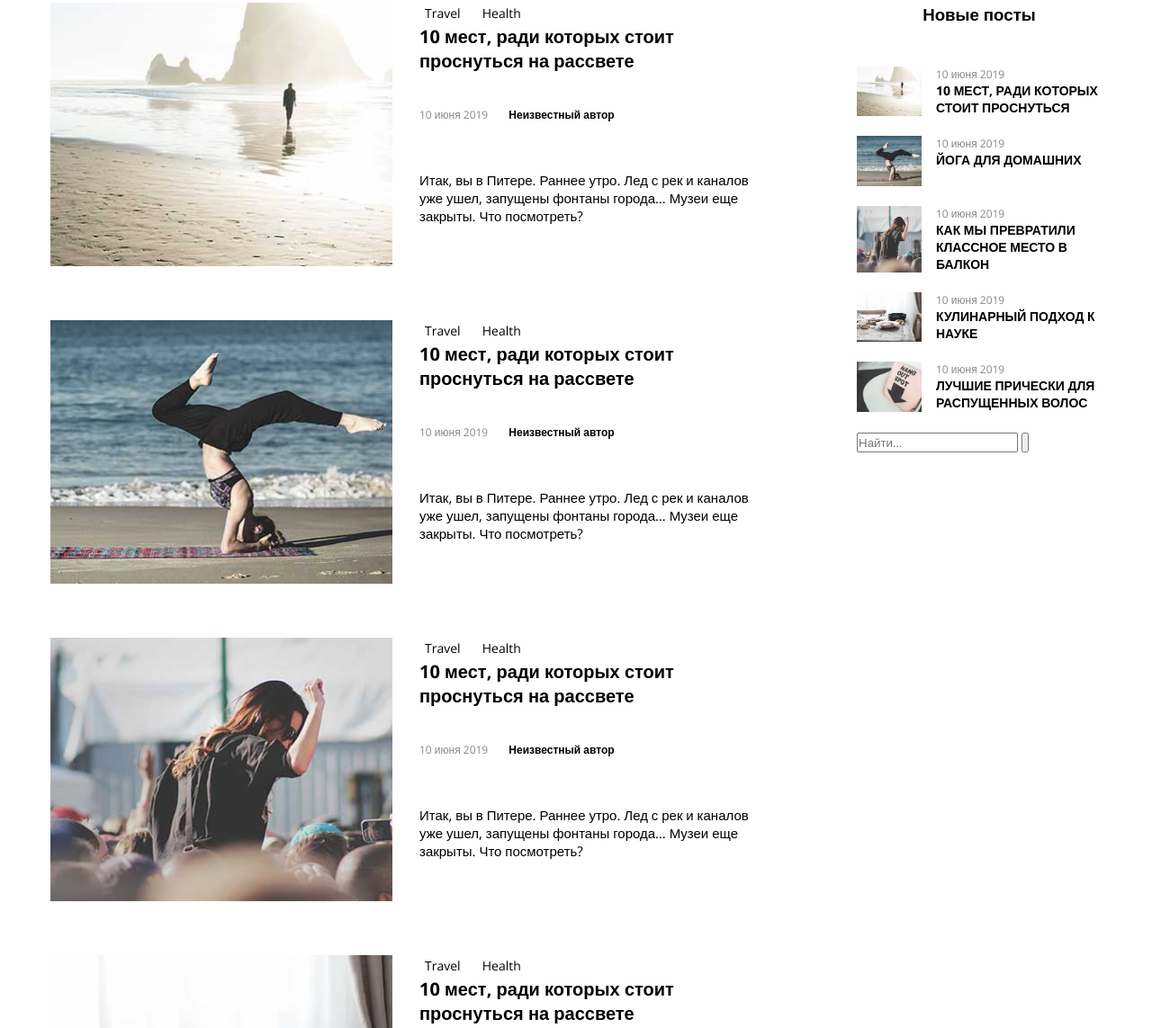
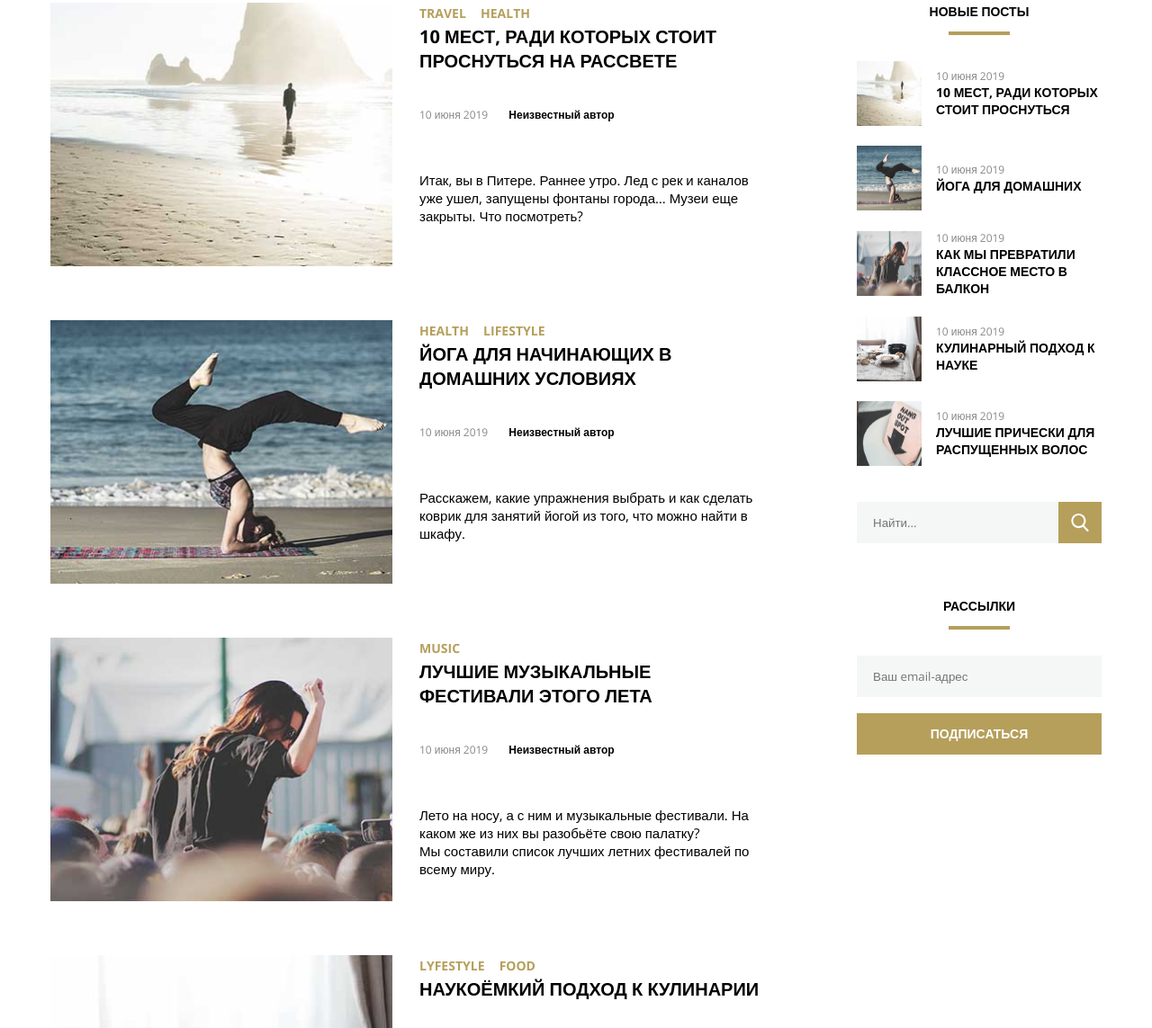
Before and after one commit to Muxa413/DIPLOM_HTML-CSS_Netlog, a plain HTML site: page index.html in a window 1280 px wide. Shown: the part 555-1698 px from the top of the page at 90% size. Drawn offline with nearby package versions, Linux system fonts and the light colour scheme.

Commit message:
6) Add Form Aside and Minor Fixed

```diff
--- a/css/style.css
+++ b/css/style.css
@@ -79,9 +79,9 @@ a {
 
 .header_link:hover,
 .post_nav li:hover {
-  border-radius: 2px;
-  background-color: #0f0d0e;
-  color: #b59f5b;
+  color: #000;
+  text-decoration: underline;
+  text-decoration-thickness: 3px;
 }
 
 .header_link:last-child {
@@ -138,13 +138,17 @@ a {
 
 .post_nav li {
   display: inline-block;
+  font-weight: bold;
+  text-transform: uppercase;
+  color: #b59f5b;
   font-size: 14px;
   line-height: 24px;
-  padding: 0 6px;
-  margin-right: 8px;
+  margin-right: 12px;
 }
 
 .post_header h2 {
+  font-weight: bold;
+  text-transform: uppercase;
   font-size: 20px;
   margin-bottom: 38px;
 }
@@ -167,18 +171,32 @@ a {
 
 
 
-/*ASIDE*/
+/*ASIDE_Link*/
 .aside {
   width: 272px;
 }
 
 .aside h3 {
+  font-size: 14px;
   text-align: center;
+  text-transform: uppercase;
+  position: relative;
   margin-bottom: 46px;
 }
 
-.aside_post {
+.aside h3::before {
+  position: absolute;
+  content: "";
+  background-color: #b59f5b;
+  height: 4px;
+  top: 32px;
+  left: 102px;
+  right: 102px;
+}
+
+.aside_link {
   display: flex;
+  align-items: center;
   font-size: 12px;
   margin-bottom: 22px;
 }
@@ -186,17 +204,61 @@ a {
 .aside_img {
   display: block;
   width: 72px;
+  height: 72px;
+  margin-right: 16px;
 }
 
-.aside_content {
-  margin-left: 16px;
-}
-
-.aside_content h4 {
+.aside h4 {
   font-size: 14px;
   text-transform: uppercase;
 }
 
+/*ASIDE_Form*/
+.aside_form {
+  display: flex;
+  font-size: 13px;
+  margin-top: 40px;
+  margin-bottom: 60px;
+}
+
+.aside_form > .text {
+  height: 46px;
+  border: none;
+  background-color: #f4f7f6;
+  padding: 0 18px;
+  flex: 1 0 auto;
+}
+
+.aside_form > .button {
+  height: 46px;
+  width: 48px;
+  flex: 0 0 auto;
+  border: none;
+  background-image: url(../img/search.svg);
+  background-repeat: no-repeat;
+  background-size: 20px;
+  background-position: center center;
+  background-color: #b59f5b;
+  cursor: pointer;
+}
+
+.form_m {
+  flex-direction: column;
+}
+
+.form_m > .text {
+  width: 100%;
+  margin-bottom: 18px;
+}
+
+.form_m > .button {
+  width: 100%;
+  background-image: none;
+  color: #fff;
+  font-size: 14px;
+  font-weight: bold;
+  text-transform: uppercase;
+}
 
 
 /*FOOTER*/
--- a/index.html
+++ b/index.html
@@ -72,13 +72,13 @@
           <div class="post_content">
             <nav>
               <ul class="post_nav">
-                <li><a href="#">Travel</a></li>
                 <li><a href="#">Health</a></li>
+                <li><a href="#">lifestyle</a></li>
               </ul>
             </nav>
             <div class="post_header">
               <h2>
-                10 мест, ради которых стоит проснуться на рассвете
+                Йога для начинающих в домашних условиях
               </h2>
               <p class="post_data">
                 10 июня 2019
@@ -87,7 +87,7 @@
             </div>
             <div class="post_text">
               <p>
-                Итак, вы в Питере. Раннее утро. Лед с рек и каналов уже ушел, запущены фонтаны города… Музеи еще закрыты. Что посмотреть?
+                Расскажем, какие упражнения выбрать и как сделать коврик для занятий йогой из того, что можно найти в шкафу.
               </p>
             </div>
           </div>
@@ -97,13 +97,12 @@
           <div class="post_content">
             <nav>
               <ul class="post_nav">
-                <li><a href="#">Travel</a></li>
-                <li><a href="#">Health</a></li>
+                <li><a href="#">Music</a></li>
               </ul>
             </nav>
             <div class="post_header">
               <h2>
-                10 мест, ради которых стоит проснуться на рассвете
+                Лучшие музыкальные фестивали этого лета
               </h2>
               <p class="post_data">
                 10 июня 2019
@@ -112,7 +111,10 @@
             </div>
             <div class="post_text">
               <p>
-                Итак, вы в Питере. Раннее утро. Лед с рек и каналов уже ушел, запущены фонтаны города… Музеи еще закрыты. Что посмотреть?
+                Лето на носу, а с ним и музыкальные фестивали. На каком же из них вы разобьёте свою палатку?
+              </p>
+              <p>
+                Мы составили список лучших летних фестивалей по всему миру.
               </p>
             </div>
           </div>
@@ -122,13 +124,13 @@
           <div class="post_content">
             <nav>
               <ul class="post_nav">
-                <li><a href="#">Travel</a></li>
-                <li><a href="#">Health</a></li>
+                <li><a href="#">LYFESTYLE</a></li>
+                <li><a href="#">FOOD</a></li>
               </ul>
             </nav>
             <div class="post_header">
               <h2>
-                10 мест, ради которых стоит проснуться на рассвете
+                Наукоёмкий подход к кулинарии
               </h2>
               <p class="post_data">
                 10 июня 2019
@@ -137,7 +139,7 @@
             </div>
             <div class="post_text">
               <p>
-                Итак, вы в Питере. Раннее утро. Лед с рек и каналов уже ушел, запущены фонтаны города… Музеи еще закрыты. Что посмотреть?
+                Узнаем основы проектирования новых пищевых и около-пищевых опытов, вскроем физику, химию и микробиологию еды.
               </p>
             </div>
           </div>
@@ -147,13 +149,14 @@
           <div class="post_content">
             <nav>
               <ul class="post_nav">
-                <li><a href="#">Travel</a></li>
-                <li><a href="#">Health</a></li>
+                <li><a href="#">Lifestyle</a></li>
+                <li><a href="#">INTERIOR</a></li>
+                <li><a href="#">art</a></li>
               </ul>
             </nav>
             <div class="post_header">
               <h2>
-                10 мест, ради которых стоит проснуться на рассвете
+                делаем модные принты на подушках для интерьера
               </h2>
               <p class="post_data">
                 10 июня 2019
@@ -162,7 +165,7 @@
             </div>
             <div class="post_text">
               <p>
-                Итак, вы в Питере. Раннее утро. Лед с рек и каналов уже ушел, запущены фонтаны города… Музеи еще закрыты. Что посмотреть?
+                Подушки для дивана целесообразнее заказать в съемных чехлах на молнии, если потребуется чистка подушек, проще снять чехлы, чем везти подушку в химчистку.
               </p>
             </div>
           </div>
@@ -172,13 +175,13 @@
           <div class="post_content">
             <nav>
               <ul class="post_nav">
-                <li><a href="#">Travel</a></li>
-                <li><a href="#">Health</a></li>
+                <li><a href="#">travel</a></li>
+                <li><a href="#">lifestyle</a></li>
               </ul>
             </nav>
             <div class="post_header">
               <h2>
-                10 мест, ради которых стоит проснуться на рассвете
+                Как первый раз отправиться в горы?
               </h2>
               <p class="post_data">
                 10 июня 2019
@@ -187,7 +190,7 @@
             </div>
             <div class="post_text">
               <p>
-                Итак, вы в Питере. Раннее утро. Лед с рек и каналов уже ушел, запущены фонтаны города… Музеи еще закрыты. Что посмотреть?
+                Для начала нужно определиться, в каком формате пройдёт ваше путешествие. Это зависит от многих факторов, не только от ваших желаний и интересов.
               </p>
             </div>
           </div>
@@ -197,13 +200,13 @@
           <div class="post_content">
             <nav>
               <ul class="post_nav">
-                <li><a href="#">Travel</a></li>
-                <li><a href="#">Health</a></li>
+                <li><a href="#">LYFESTYLE</a></li>
+                <li><a href="#">food</a></li>
               </ul>
             </nav>
             <div class="post_header">
               <h2>
-                10 мест, ради которых стоит проснуться на рассвете
+                Наукоёмкий подход к кулинарии
               </h2>
               <p class="post_data">
                 10 июня 2019
@@ -212,7 +215,7 @@
             </div>
             <div class="post_text">
               <p>
-                Итак, вы в Питере. Раннее утро. Лед с рек и каналов уже ушел, запущены фонтаны города… Музеи еще закрыты. Что посмотреть?
+                Узнаем основы проектирования новых пищевых и около-пищевых опытов, вскроем физику, химию и микробиологию еды.
               </p>
             </div>
           </div>
@@ -223,9 +226,10 @@
       <aside class="aside">
         <h3>Новые посты</h3>
         <ul>
-          <li class="aside_post">
+          <li>
+            <a href="#" class="aside_link">
               <img class="aside_img" src="img/last-post1.jpg" alt="last-post">
-            <div class="aside_content">
+              <div>
                 <p class="post_data">
                   10 июня 2019
                 </p>
@@ -233,10 +237,12 @@
                   10 мест, ради которых стоит проснуться
                 </h4>
               </div>
+            </a>
           </li>
-          <li class="aside_post">
+          <li>
+            <a href="#" class="aside_link">
               <img class="aside_img" src="img/last-post2.jpg" alt="last-post">
-            <div class="aside_content">
+              <div>
                 <p class="post_data">
                   10 июня 2019
                 </p>
@@ -244,10 +250,12 @@
                   Йога для домашних
                 </h4>
               </div>
+            </a>
           </li>
-          <li class="aside_post">
+          <li>
+            <a href="#" class="aside_link">
               <img class="aside_img" src="img/last-post3.jpg" alt="last-post">
-            <div class="aside_content">
+              <div>
                 <p class="post_data">
                   10 июня 2019
                 </p>
@@ -255,10 +263,12 @@
                   Как мы превратили классное место в балкон
                 </h4>
               </div>
+            </a>
           </li>
-          <li class="aside_post">
+          <li>
+            <a href="#" class="aside_link">
               <img class="aside_img" src="img/last-post4.jpg" alt="last-post">
-            <div class="aside_content">
+              <div>
                 <p class="post_data">
                   10 июня 2019
                 </p>
@@ -266,10 +276,12 @@
                   Кулинарный подход к науке
                 </h4>
               </div>
+            </a>
           </li>
-          <li class="aside_post">
+          <li>
+            <a href="#" class="aside_link">
               <img class="aside_img" src="img/last-post5.jpg" alt="last-post">
-            <div class="aside_content">
+              <div>
                 <p class="post_data">
                   10 июня 2019
                 </p>
@@ -277,14 +289,20 @@
                   Лучшие прически для распущенных волос
                 </h4>
               </div>
+            </a>
           </li>
         </ul>
 
-        <form action="#" >
-          <input type="text" placeholder="Найти..." value="">
-          <input type="button" name="button" id="" value=" ">
+        <form class="aside_form" action="#">
+          <input class="text" type="text" placeholder="Найти..." value="">
+          <input class="button" type="button" name="button" id="" value="">
         </form>
 
+        <h3>Рассылки</h3>
+        <form class="aside_form form_m" action="#">
+          <input class="text" type="text" placeholder="Ваш email-адрес" value="">
+          <input class="button" type="button" name="button" id="" value="Подписаться">
+        </form>
 
       </aside>
     </div>
```
Lines whose indentation alone changed are shown as unchanged.
